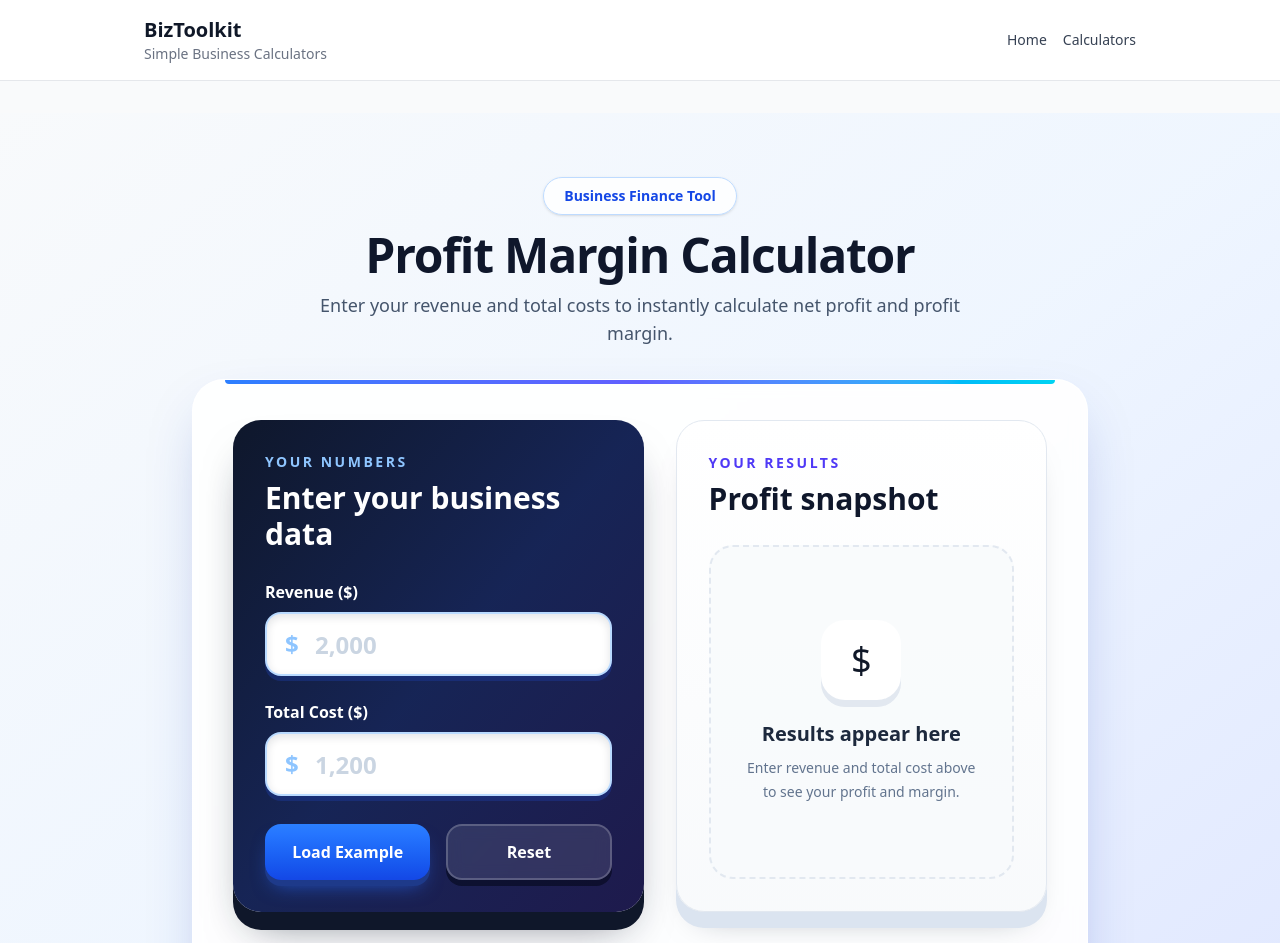
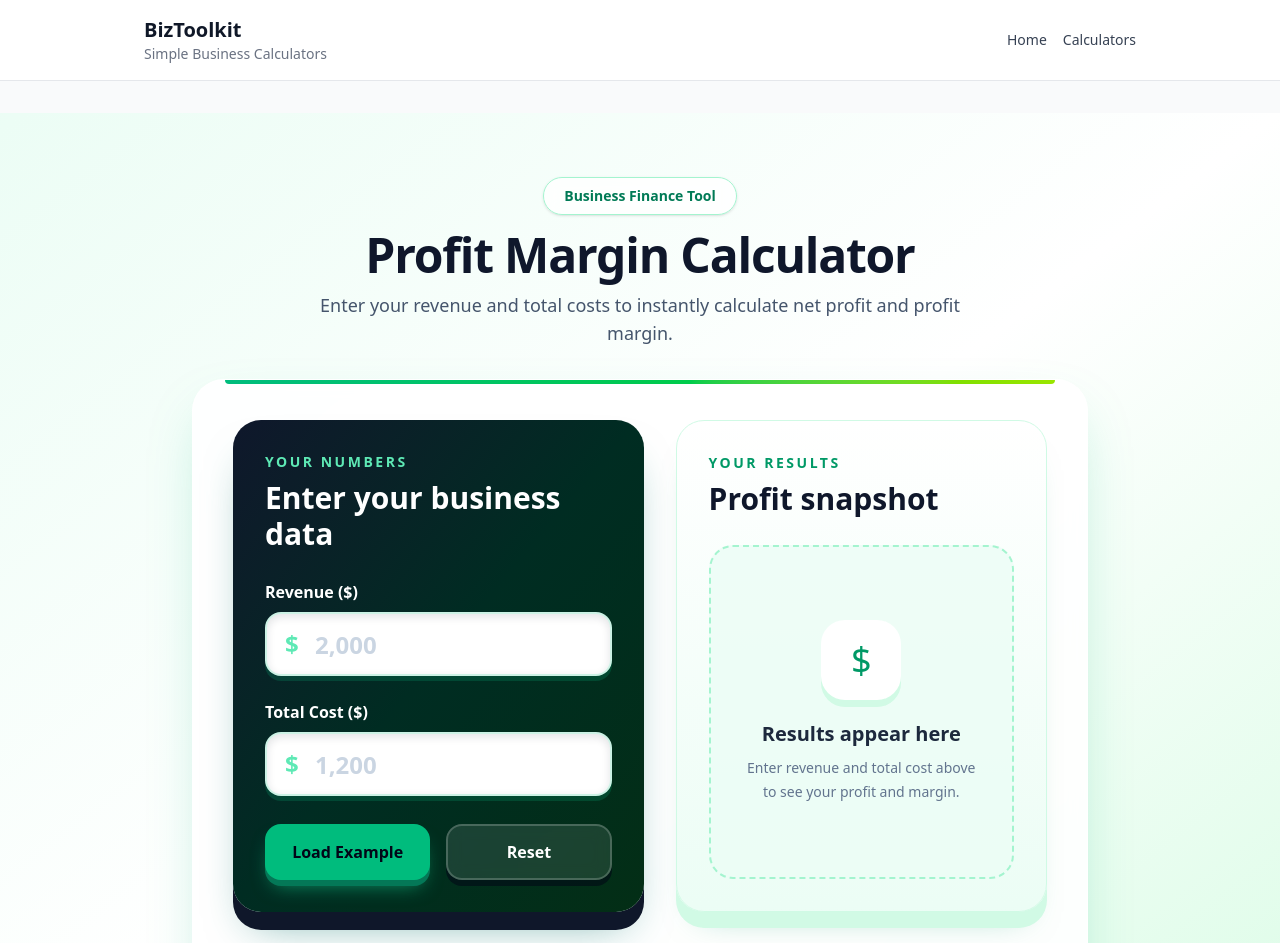
Before and after one commit to wakilmustaqeem/biztoolkit, a Next.js app: page /profit-margin-calculator in a window 1280 px wide. Shown: the top 943 px of the page. Built offline with nearby package versions, Linux system fonts and the light colour scheme.

Commit message:
style: apply emerald theme to profit margin calculator

```diff
--- a/app/profit-margin-calculator/profit-margin-calculator.tsx
+++ b/app/profit-margin-calculator/profit-margin-calculator.tsx
@@ -26,114 +26,73 @@ export default function ProfitMarginCalculator() {
   };
 
   return (
-    <div className="min-h-[700px] bg-gradient-to-br from-slate-50 via-blue-50 to-indigo-100 px-4 py-12 sm:px-6 lg:py-16">
+    <div className="min-h-[700px] bg-gradient-to-br from-emerald-50 via-white to-green-100 px-4 py-12 sm:px-6 lg:py-16">
       <div className="mx-auto w-full max-w-4xl">
         <div className="mb-8 text-center">
-          <div className="mb-4 inline-flex rounded-full border border-blue-200 bg-white/80 px-5 py-2 text-sm font-bold text-blue-700 shadow-sm backdrop-blur">
+          <div className="mb-4 inline-flex rounded-full border border-emerald-200 bg-white/80 px-5 py-2 text-sm font-bold text-emerald-700 shadow-sm backdrop-blur">
             Business Finance Tool
           </div>
-          <h1 className="text-4xl font-black tracking-tight text-slate-900 sm:text-5xl">
-            Profit Margin Calculator
-          </h1>
+          <h1 className="text-4xl font-black tracking-tight text-slate-900 sm:text-5xl">Profit Margin Calculator</h1>
           <p className="mx-auto mt-3 max-w-2xl text-base text-slate-600 sm:text-lg">
             Enter your revenue and total costs to instantly calculate net profit and profit margin.
           </p>
         </div>
 
-        <div className="relative rounded-[2rem] border border-white/80 bg-white/90 p-5 shadow-[0_25px_60px_-20px_rgba(30,64,175,0.35)] backdrop-blur sm:p-8 lg:p-10">
-          <div className="pointer-events-none absolute inset-x-8 top-0 h-1 rounded-b-full bg-gradient-to-r from-blue-500 via-indigo-500 to-cyan-400" />
+        <div className="relative rounded-[2rem] border border-white/80 bg-white/90 p-5 shadow-[0_25px_60px_-20px_rgba(16,185,129,0.35)] backdrop-blur sm:p-8 lg:p-10">
+          <div className="pointer-events-none absolute inset-x-8 top-0 h-1 rounded-b-full bg-gradient-to-r from-emerald-500 via-green-500 to-lime-400" />
 
           <div className="grid gap-8 lg:grid-cols-[1.05fr_0.95fr] lg:items-stretch">
-            <div className="rounded-[1.75rem] bg-gradient-to-br from-slate-900 via-blue-950 to-indigo-950 p-6 shadow-[0_18px_0_#0f172a,0_28px_45px_-20px_rgba(15,23,42,0.65)] sm:p-8">
+            <div className="rounded-[1.75rem] bg-gradient-to-br from-slate-900 via-emerald-950 to-green-950 p-6 shadow-[0_18px_0_#0f172a,0_28px_45px_-20px_rgba(15,118,110,0.65)] sm:p-8">
               <div className="mb-7">
-                <p className="text-sm font-bold uppercase tracking-[0.18em] text-blue-300">Your numbers</p>
+                <p className="text-sm font-bold uppercase tracking-[0.18em] text-emerald-300">Your numbers</p>
                 <h2 className="mt-2 text-2xl font-black text-white sm:text-3xl">Enter your business data</h2>
               </div>
 
               <div className="space-y-6">
                 <div>
-                  <label htmlFor="revenue" className="mb-2 block text-base font-bold text-white">
-                    Revenue ($)
-                  </label>
+                  <label htmlFor="revenue" className="mb-2 block text-base font-bold text-white">Revenue ($)</label>
                   <div className="relative">
-                    <span className="absolute left-5 top-1/2 -translate-y-1/2 text-2xl font-black text-blue-300">$</span>
-                    <input
-                      id="revenue"
-                      type="number"
-                      inputMode="decimal"
-                      min="0"
-                      step="0.01"
-                      value={revenue}
-                      onChange={(e) => setRevenue(e.target.value)}
-                      placeholder="2,000"
-                      className="h-16 w-full rounded-2xl border-2 border-blue-400/40 bg-white px-5 pl-12 text-2xl font-black text-slate-900 shadow-[inset_0_3px_8px_rgba(15,23,42,0.12),0_5px_0_rgba(30,64,175,0.35)] outline-none transition placeholder:text-slate-300 focus:border-blue-300 focus:ring-4 focus:ring-blue-400/20"
-                    />
+                    <span className="absolute left-5 top-1/2 -translate-y-1/2 text-2xl font-black text-emerald-300">$</span>
+                    <input id="revenue" type="number" inputMode="decimal" min="0" step="0.01" value={revenue} onChange={(e) => setRevenue(e.target.value)} placeholder="2,000" className="h-16 w-full rounded-2xl border-2 border-emerald-500/20 bg-white px-5 pl-12 text-2xl font-black text-emerald-300 shadow-[inset_0_3px_8px_rgba(15,23,42,0.12),0_5px_0_rgba(5,150,105,0.25)] outline-none transition placeholder:text-slate-300 focus:border-emerald-400 focus:ring-4 focus:ring-emerald-400/50" />
                   </div>
                 </div>
 
                 <div>
-                  <label htmlFor="totalCost" className="mb-2 block text-base font-bold text-white">
-                    Total Cost ($)
-                  </label>
+                  <label htmlFor="totalCost" className="mb-2 block text-base font-bold text-white">Total Cost ($)</label>
                   <div className="relative">
-                    <span className="absolute left-5 top-1/2 -translate-y-1/2 text-2xl font-black text-blue-300">$</span>
-                    <input
-                      id="totalCost"
-                      type="number"
-                      inputMode="decimal"
-                      min="0"
-                      step="0.01"
-                      value={totalCost}
-                      onChange={(e) => setTotalCost(e.target.value)}
-                      placeholder="1,200"
-                      className="h-16 w-full rounded-2xl border-2 border-blue-400/40 bg-white px-5 pl-12 text-2xl font-black text-slate-900 shadow-[inset_0_3px_8px_rgba(15,23,42,0.12),0_5px_0_rgba(30,64,175,0.35)] outline-none transition placeholder:text-slate-300 focus:border-blue-300 focus:ring-4 focus:ring-blue-400/20"
-                    />
+                    <span className="absolute left-5 top-1/2 -translate-y-1/2 text-2xl font-black text-emerald-300">$</span>
+                    <input id="totalCost" type="number" inputMode="decimal" min="0" step="0.01" value={totalCost} onChange={(e) => setTotalCost(e.target.value)} placeholder="1,200" className="h-16 w-full rounded-2xl border-2 border-emerald-500/20 bg-white px-5 pl-12 text-2xl font-black text-emerald-300 shadow-[inset_0_3px_8px_rgba(15,23,42,0.12),0_5px_0_rgba(5,150,105,0.25)] outline-none transition placeholder:text-slate-300 focus:border-emerald-400 focus:ring-4 focus:ring-emerald-400/50" />
                   </div>
                 </div>
 
                 <div className="grid grid-cols-2 gap-4 pt-1">
-                  <button
-                    onClick={loadExample}
-                    className="h-14 rounded-2xl bg-gradient-to-b from-blue-500 to-blue-700 px-4 text-base font-black text-white shadow-[0_6px_0_#1e3a8a,0_12px_20px_-8px_rgba(37,99,235,0.8)] transition hover:-translate-y-0.5 active:translate-y-1 active:shadow-[0_2px_0_#1e3a8a]"
-                  >
-                    Load Example
-                  </button>
-                  <button
-                    onClick={reset}
-                    className="h-14 rounded-2xl border-2 border-white/20 bg-white/10 px-4 text-base font-black text-white shadow-[0_6px_0_rgba(2,6,23,0.55)] backdrop-blur transition hover:bg-white/15 active:translate-y-1 active:shadow-[0_2px_0_rgba(2,6,23,0.55)]"
-                  >
-                    Reset
-                  </button>
+                  <button onClick={loadExample} className="h-14 rounded-2xl bg-emerald-500 px-4 text-base font-black text-slate-950 shadow-[0_6px_0_#047857,0_12px_20px_-8px_rgba(16,185,129,0.8)] transition hover:-translate-y-0.5 hover:bg-emerald-400 active:translate-y-1 active:shadow-[0_2px_0_#047857]">Load Example</button>
+                  <button onClick={reset} className="h-14 rounded-2xl border-2 border-white/20 bg-white/10 px-4 text-base font-black text-white shadow-[0_6px_0_rgba(2,6,23,0.55)] backdrop-blur transition hover:bg-white/15 active:translate-y-1 active:shadow-[0_2px_0_rgba(2,6,23,0.55)]">Reset</button>
                 </div>
               </div>
             </div>
 
-            <div className="flex flex-col rounded-[1.75rem] border border-slate-200 bg-gradient-to-b from-white to-slate-50 p-6 shadow-[0_16px_0_#dbe4f0,0_25px_35px_-25px_rgba(15,23,42,0.5)] sm:p-8">
-              <p className="text-sm font-bold uppercase tracking-[0.18em] text-indigo-600">Your results</p>
+            <div className="flex flex-col rounded-[1.75rem] border border-emerald-100 bg-gradient-to-b from-white to-emerald-50 p-6 shadow-[0_16px_0_#d1fae5,0_25px_35px_-25px_rgba(5,150,105,0.5)] sm:p-8">
+              <p className="text-sm font-bold uppercase tracking-[0.18em] text-emerald-600">Your results</p>
               <h2 className="mt-2 text-2xl font-black text-slate-900 sm:text-3xl">Profit snapshot</h2>
 
               {isValid ? (
                 <div className="mt-7 flex flex-1 flex-col justify-center gap-5">
                   <div className="rounded-3xl border border-emerald-200 bg-gradient-to-br from-emerald-50 to-green-100 p-6 shadow-[inset_0_2px_5px_rgba(16,185,129,0.08),0_7px_0_#bbf7d0]">
                     <p className="text-sm font-bold text-emerald-700">Net Profit</p>
-                    <p className={`mt-1 break-words text-4xl font-black sm:text-5xl ${profit! >= 0 ? "text-emerald-600" : "text-red-600"}`}>
-                      ${formatNumber(profit!)}
-                    </p>
+                    <p className={`mt-1 break-words text-4xl font-black sm:text-5xl ${profit! >= 0 ? "text-emerald-300" : "text-red-600"}`}>${formatNumber(profit!)}</p>
                     <p className="mt-2 text-sm font-medium text-emerald-700/80">Revenue minus total cost</p>
                   </div>
-
-                  <div className="rounded-3xl border border-blue-200 bg-gradient-to-br from-blue-50 to-indigo-100 p-6 shadow-[inset_0_2px_5px_rgba(59,130,246,0.08),0_7px_0_#bfdbfe]">
-                    <p className="text-sm font-bold text-blue-700">Profit Margin</p>
-                    <p className={`mt-1 break-words text-4xl font-black sm:text-5xl ${margin! >= 0 ? "text-blue-700" : "text-red-600"}`}>
-                      {formatNumber(margin!)}%
-                    </p>
-                    <p className="mt-2 text-sm font-medium text-blue-700/80">Percentage of revenue kept as profit</p>
+                  <div className="rounded-3xl border border-emerald-200 bg-gradient-to-br from-emerald-50 to-green-100 p-6 shadow-[inset_0_2px_5px_rgba(16,185,129,0.08),0_7px_0_#bbf7d0]">
+                    <p className="text-sm font-bold text-emerald-700">Profit Margin</p>
+                    <p className={`mt-1 break-words text-4xl font-black sm:text-5xl ${margin! >= 0 ? "text-emerald-300" : "text-red-600"}`}>{formatNumber(margin!)}%</p>
+                    <p className="mt-2 text-sm font-medium text-emerald-700/80">Percentage of revenue kept as profit</p>
                   </div>
                 </div>
               ) : (
-                <div className="mt-7 flex flex-1 items-center justify-center rounded-3xl border-2 border-dashed border-slate-200 bg-slate-50/80 p-8 text-center">
+                <div className="mt-7 flex flex-1 items-center justify-center rounded-3xl border-2 border-dashed border-emerald-200 bg-emerald-50/80 p-8 text-center">
                   <div>
-                    <div className="mx-auto flex h-20 w-20 items-center justify-center rounded-3xl bg-white text-4xl shadow-[0_7px_0_#e2e8f0]">$</div>
+                    <div className="mx-auto flex h-20 w-20 items-center justify-center rounded-3xl bg-white text-4xl text-emerald-600 shadow-[0_7px_0_#d1fae5]">$</div>
                     <h3 className="mt-5 text-xl font-black text-slate-800">Results appear here</h3>
                     <p className="mt-2 text-sm leading-6 text-slate-500">Enter revenue and total cost above to see your profit and margin.</p>
                   </div>
@@ -142,7 +101,7 @@ export default function ProfitMarginCalculator() {
             </div>
           </div>
 
-          <div className="mt-8 rounded-2xl border border-blue-100 bg-blue-50/70 px-5 py-4 text-center text-sm font-medium text-slate-600">
+          <div className="mt-8 rounded-2xl border border-emerald-100 bg-emerald-50/70 px-5 py-4 text-center text-sm font-medium text-slate-600">
             <span className="font-black text-slate-800">Formula:</span> Net Profit = Revenue − Total Cost&nbsp;&nbsp; • &nbsp;&nbsp;Profit Margin = (Net Profit ÷ Revenue) × 100
           </div>
         </div>
```
